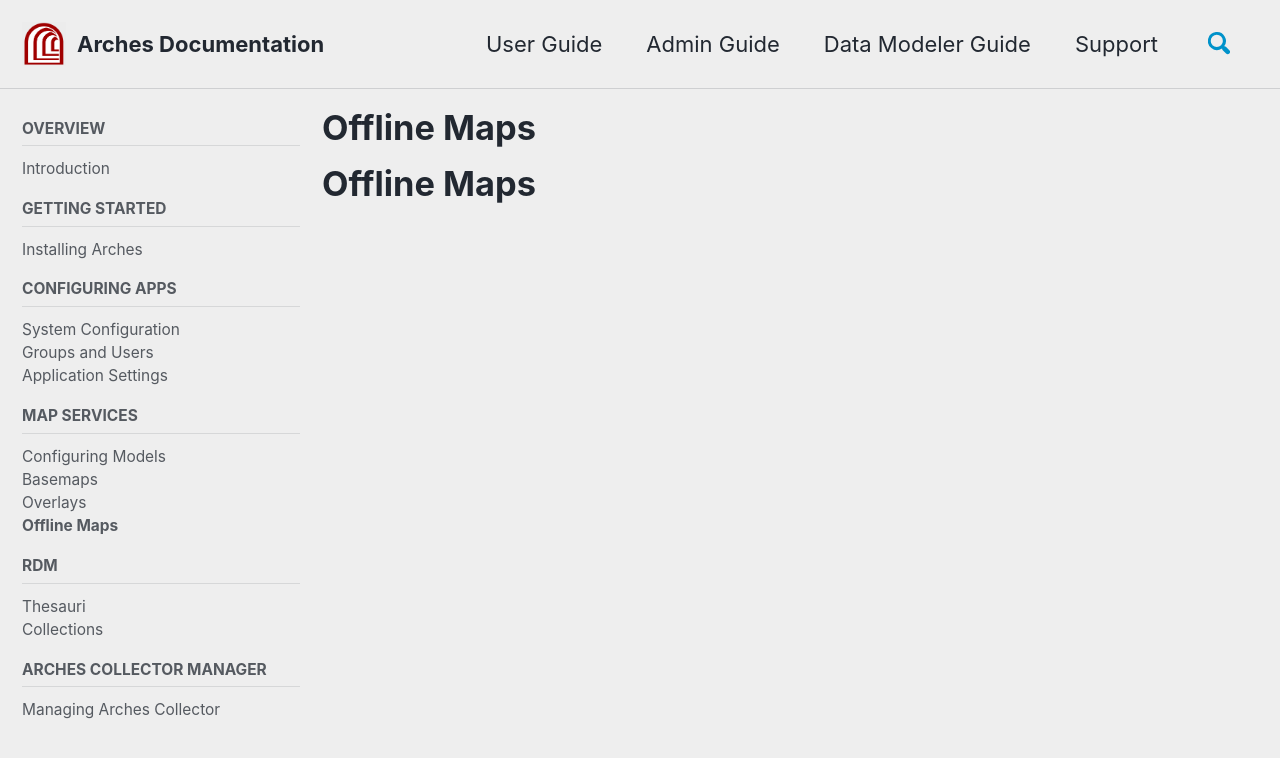
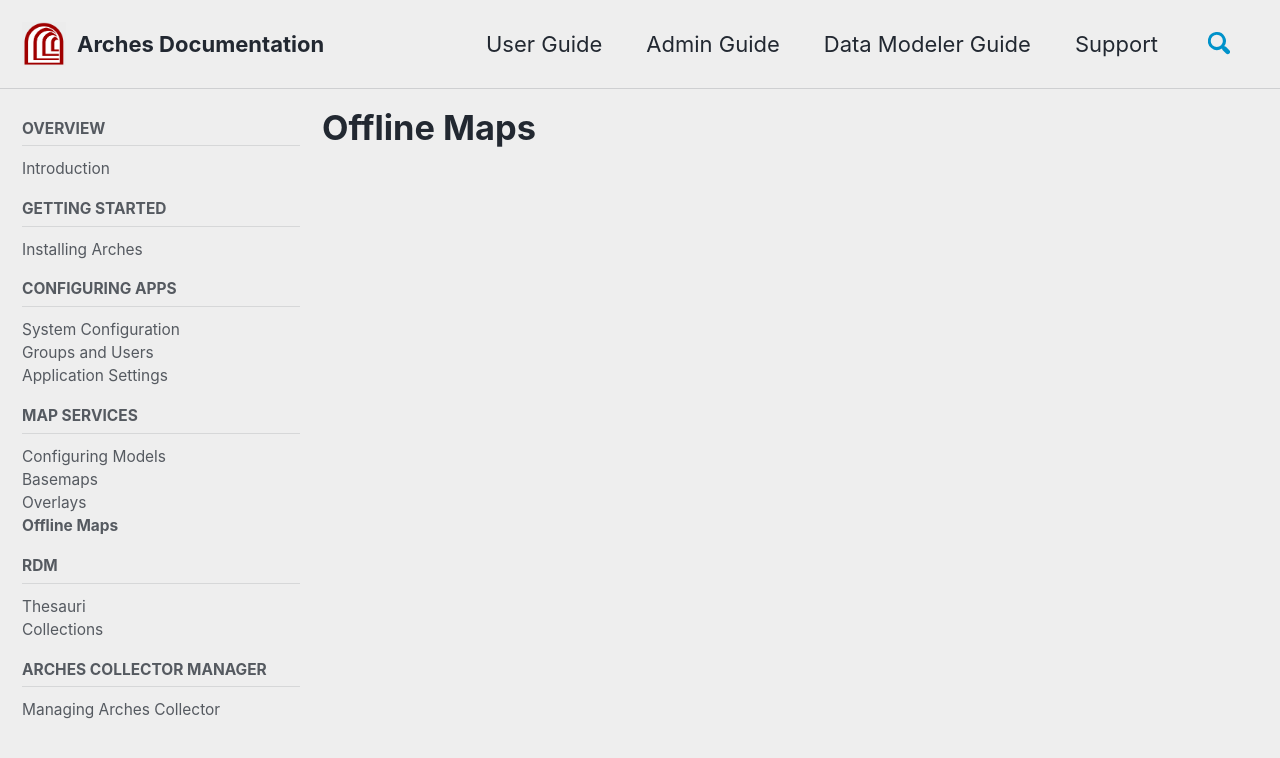
Before and after one commit to fargeo/archesguides, a Jekyll site: the page built from _pages/offline-maps.md, in a window 1280 px wide and 900 px high. Shown: the top 758 px of the window. Built offline with Jekyll 4.4.1, drawn with Linux system fonts in a browser that asks for light colours; cached includes are drawn as plain includes; nearby versions of some CDN libraries; our own code applies the rules of GitHub Pages for plain Markdown files.

Commit message:
Update offline-maps.md
title in front matter

```diff
--- a/_pages/offline-maps.md
+++ b/_pages/offline-maps.md
@@ -10,4 +11,3 @@
     values:
       author_profile: false
 ---
-# Offline Maps
```
Also changed, not shown: other parts of _pages/offline-maps.md (+1 -0 lines).
